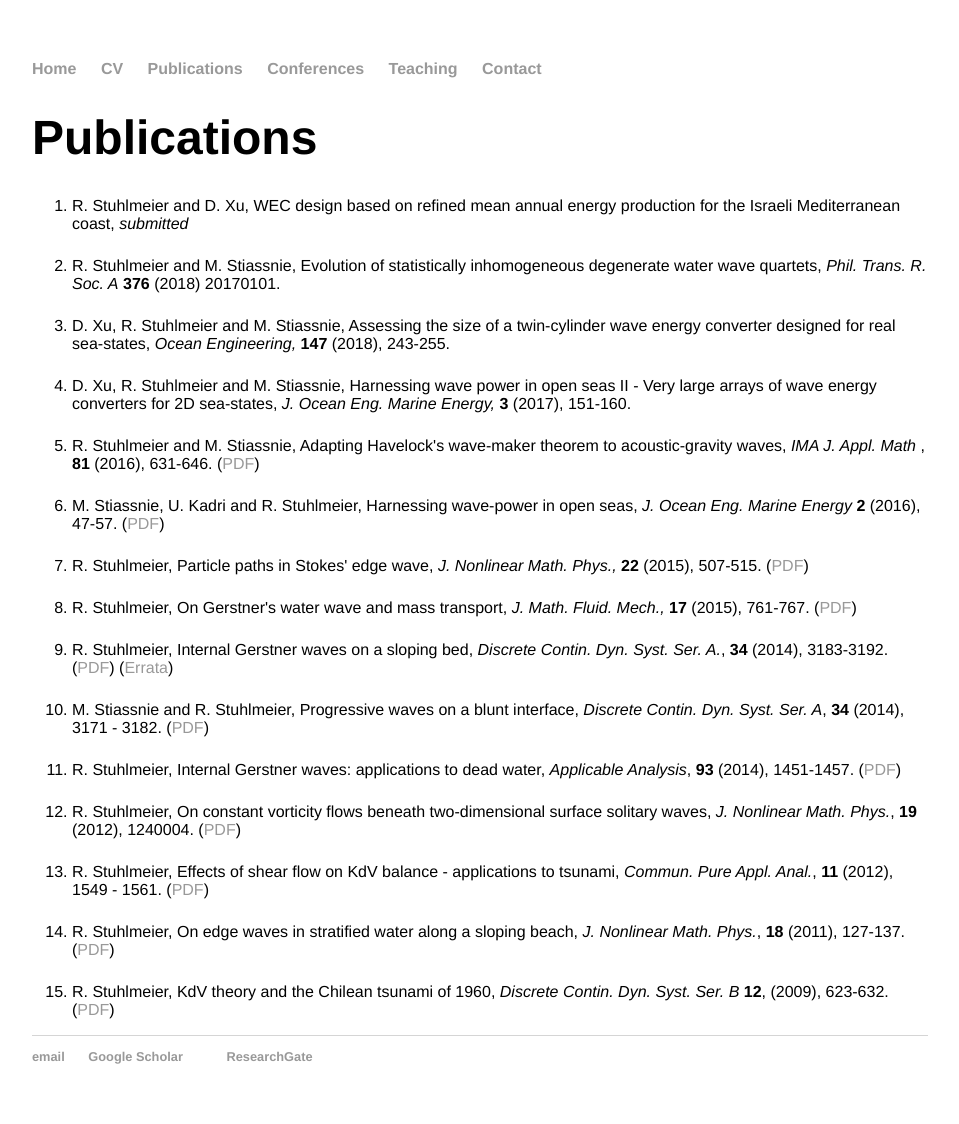
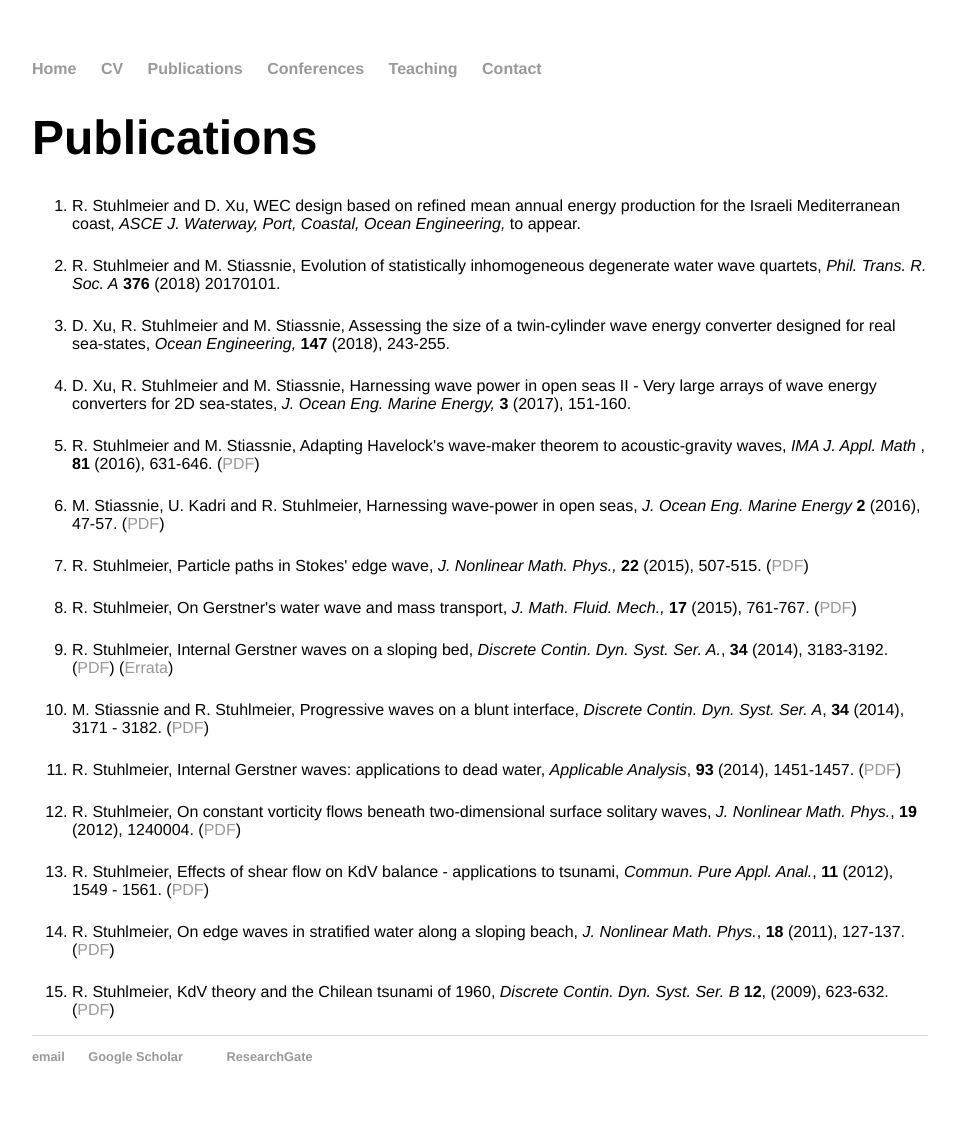
Before and after one commit to rstuhlmeier/rstuhlmeier.github.io, a Jekyll site: the page built from publications/index.html, in a window 1280 px wide. Shown: the whole page, without its empty margins (160-1119 px from the left). Built offline with Jekyll 4.4.1, drawn with Linux system fonts in a browser that asks for light colours.

Commit message:
Updated ASCE Paper

```diff
--- a/publications/index.html
+++ b/publications/index.html
@@ -6,7 +6,7 @@ title: Raphael Stuhlmeier - Publications
 
 <h1>Publications</h1>
 <ol>
-<li> R. Stuhlmeier and D. Xu, WEC design based on refined mean annual energy production for the Israeli Mediterranean coast, <em> submitted </em> </li>
+<li> R. Stuhlmeier and D. Xu, WEC design based on refined mean annual energy production for the Israeli Mediterranean coast, <em> ASCE J. Waterway, Port, Coastal, Ocean Engineering,</em> to appear. </li>
 <p>
 <li> R. Stuhlmeier and M. Stiassnie, Evolution of statistically inhomogeneous degenerate water wave quartets, <em>Phil. Trans. R. Soc. A</em>  <b>376</b> (2018) 20170101.   </li>
 <p>
```
